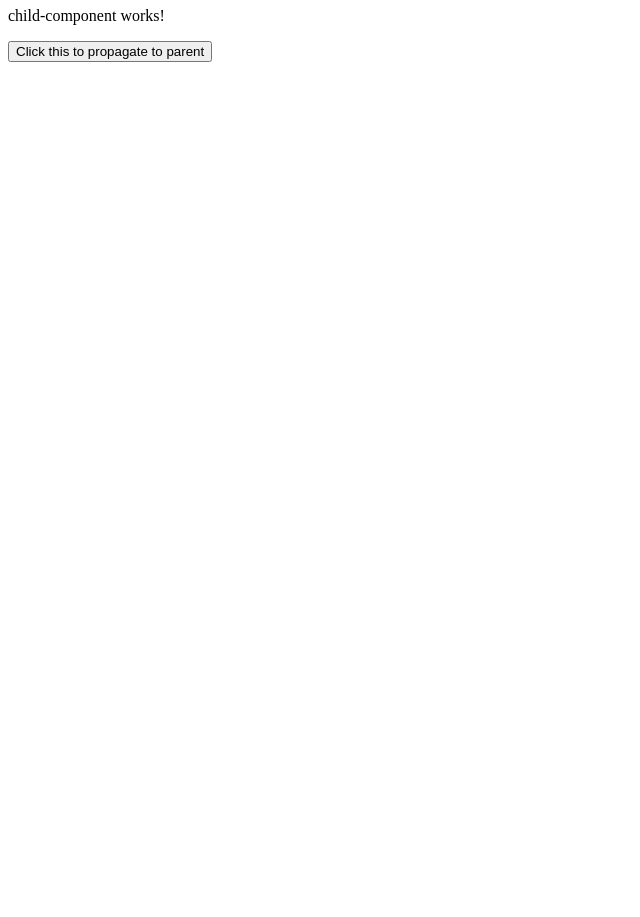
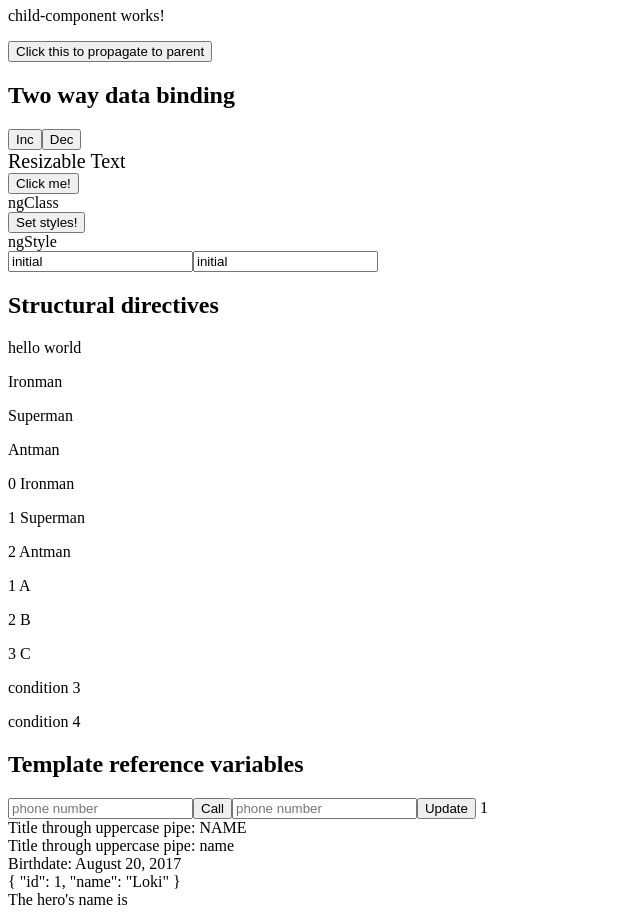
Before and after one commit to pramod-kumar-para/Angular4-Examples, an Angular app in the folder template-and-databinding/: page / in a window 1280 px wide. Shown: the part 2120-3037 px from the top of the page, without its empty margins (0-640 px from the left). Before the commit the page ends 2190 px from the top, so only its background shows below. Built offline with nearby package versions, Linux system fonts and the light colour scheme.

Commit message:
Input, Output, Template Expression Operators example added

```diff
--- a/template-and-databinding/package.json
+++ b/template-and-databinding/package.json
@@ -8,7 +8,8 @@
     "build": "ng build",
     "test": "ng test",
     "lint": "ng lint",
-    "e2e": "ng e2e"
+    "e2e": "ng e2e",
+    "compodoc": "./node_modules/.bin/compodoc -p src/tsconfig.app.json"
   },
   "private": true,
   "dependencies": {
--- a/template-and-databinding/src/app/app.component.html
+++ b/template-and-databinding/src/app/app.component.html
@@ -30,8 +30,8 @@ to a string -->
   Show
 </p>
 <p *ngIf="!show">
-    Hide
-  </p>
+  Hide
+</p>
 
 
 
--- a/template-and-databinding/src/app/app.module.ts
+++ b/template-and-databinding/src/app/app.module.ts
@@ -5,13 +5,17 @@ import { FormsModule } from '@angular/forms';
 import { AppComponent } from './app.component';
 import { TemplateSyntaxComponent } from './template-syntax/template-syntax.component';
 import { ChildComponentComponent } from './child-component/child-component.component';
+import { TwoWayDataBindComponent } from './two-way-data-bind/two-way-data-bind.component';
+import { InputOutputComponent } from './input-output/input-output.component';
 
 
 @NgModule({
   declarations: [
     AppComponent,
     TemplateSyntaxComponent,
-    ChildComponentComponent
+    ChildComponentComponent,
+    TwoWayDataBindComponent,
+    InputOutputComponent
   ],
   imports: [
     BrowserModule,
--- /dev/null
+++ b/template-and-databinding/src/app/input-output/input-output.component.html
@@ -0,0 +1 @@
+<button on-click="propogateChange()">Update</button>
--- /dev/null
+++ b/template-and-databinding/src/app/input-output/input-output.component.ts
@@ -0,0 +1,39 @@
+import { Component, OnInit, Input, Output, EventEmitter } from '@angular/core';
+import { Hero } from '../hero';
+
+@Component({
+  selector: 'app-input-output',
+  templateUrl: './input-output.component.html',
+  styleUrls: ['./input-output.component.css']
+})
+export class InputOutputComponent implements OnInit {
+
+
+  // You can specify an input/output property either with a decorator or in a metadata array. Don't do both!
+  // @Component({
+  //   inputs: ['hero'],
+  //   outputs: ['deleteRequest'],
+  // })
+  @Input() hero: Hero;
+
+  // You can specify the alias for the property name by passing it into the input/output decorator like this
+  // @Output('myClick') propogateRequest = new EventEmitter<Hero>();
+  // myClick is the alias.
+  // @Directive({
+  //   outputs: ['clicks:myClick']  // propertyName:alias
+  // })
+  @Output() propogateRequest = new EventEmitter<Hero>();
+
+  constructor() { }
+
+  ngOnInit() {
+  }
+
+  propogateChange() {
+    this.propogateRequest.emit({
+      id: 2,
+      name: 'Hulk'
+    });
+  }
+
+}
--- a/template-and-databinding/src/app/template-syntax/template-syntax.component.css
+++ b/template-and-databinding/src/app/template-syntax/template-syntax.component.css
@@ -5,3 +5,7 @@
 .isActive{
   color:red;
 }
+
+.big{
+  font-size:40px;
+}
--- a/template-and-databinding/src/app/template-syntax/template-syntax.component.html
+++ b/template-and-databinding/src/app/template-syntax/template-syntax.component.html
@@ -134,12 +134,11 @@ and a quoted template statement on the right. -->
 <!-- click is the target event -->
 <!-- Element events may be the more common targets, but Angular looks first to see if the
  name matches an event property of a known directive, -->
-<button (myClick)="toggleButton=$event" >Toggle Button 2</button>
+<button (myClick)="toggleButton=$event">Toggle Button 2</button>
 <!-- In an event binding sets up an event handler for the target event -->
 <!-- The shape of the event object is determiend by the type of the target event -->
 <!-- If the target event is a native DOM, $event is the DOMEventObject -->
-<input [value]="myString" (input)="myString = $event.target.value" />
-{{myString}}
+<input [value]="myString" (input)="myString = $event.target.value" /> {{myString}}
 
 <!-- Custom Events with eventEmitter -->
 <!-- Directives raise custom events with eventemitter -->
@@ -147,3 +146,128 @@ and a quoted template statement on the right. -->
 <!-- use @Output to the eventEmitter created in the child component -->
 <app-child-component (propogateRequestToParent)="receivedEvent($event)"></app-child-component>
 {{valueEmitted}}
+
+
+<h2> Two way data binding </h2>
+<!-- [()] use banana in the box for 2 way data binding -->
+<app-two-way-data-bind [(size)]="fontSizePx" (resizeBy)="fontSizePx = $event"></app-two-way-data-bind>
+<div [style.font-size.px]="fontSizePx">Resizable Text</div>
+
+
+<!-- Attribute directives listen to and modify the behavior of other
+  HTML elements, attributes, properties and components -->
+
+<!-- To add or remove many CSS classes at the same time , use ngClass -->
+<button on-click="setClasses()">Click me!</button>
+<div [ngClass]="currentClasses">
+  ngClass
+</div>
+
+<!-- To set many inline styles at the same time, the NgStyle directive may be the better choice. -->
+<button on-click="setStyles()">Set styles!</button>
+<div [ngStyle]="currentStyles">
+  ngStyle
+</div>
+
+<!-- Before using the ngModel directive in a two-way data binding,
+you must import the FormsModule and add it to the NgModule's imports list -->
+<input [(ngModel)]="myName" (ngModelChange)="changeDetected()">
+
+<!-- detecting ngModel Change with ngModelChange-->
+<!-- ngModelChange detects only change on elements value-->
+<input [(ngModel)]="myName">
+
+<h2> Structural directives </h2>
+<!-- Dont forget asterisk infront of ngIf -->
+<span *ngIf="false"> hello world </span>
+<span *ngIf="true"> hello world </span>
+<!-- when ngIf is set false for a component, angular removes the component and its descendants from the DOM -->
+<!-- ngIf directive is often used to safe guard against null -->
+
+
+<!-- ngFor is a repeater directive -->
+<!-- the string assigned to ngFor is not a template expression, but its a micro syntax -->
+<!-- Angular translates this instruction into a <ng-template> around the host element,
+then uses this template repeatedly to create a new set of elements and bindings for each hero in the list. -->
+
+<p *ngFor="let hero of heroes">{{hero}}</p>
+<!-- In the above ngFor hero is called template input variable -->
+
+<!-- ngFor with index -->
+<!-- The index property of the NgFor directive context returns
+the zero-based index of the item in each iteration. -->
+<p *ngFor="let hero of heroes; let i = index">{{i+"    "+hero}}</p>
+
+<!-- To avoid a churn of repitions use trackBy -->
+<p *ngFor="let hero of heroesObj; trackBy: trackByHeroes">
+  {{hero.id}} {{hero.name}}
+</p>
+
+<!-- NgSwitch is like the JavaScript switch statement.
+It can display one element from among several possible elements, based on a switch condition.  -->
+<!-- NgSwitch is actually a set of three, cooperating directives: NgSwitch, NgSwitchCase, and NgSwitchDefault -->
+<div [ngSwitch]="myCase">
+  <p *ngSwitchCase="1">condition 1</p>
+  <p *ngSwitchCase="2">condition 2</p>
+  <p *ngSwitchCase="3">condition 3</p>
+  <p *ngSwitchCase="4">condition 4</p>
+</div>
+
+<!-- NgSwitchCase adds its element to the DOM when its bound value equals the switch value.
+NgSwitchDefault adds its element to the DOM when there is no selected NgSwitchCase. -->
+
+
+<div [ngSwitch]="myCase">
+    <p *ngSwitchCase="1">condition 1</p>
+    <p *ngSwitchCase="2">condition 2</p>
+    <p *ngSwitchDefault>condition 4</p>
+  </div>
+
+
+<h2> Template reference variables</h2>
+<!-- A template reference variable is often a reference to a DOM element within a template.
+It can also be a reference to an Angular component or directive or a web component. -->
+<!-- But a directive can change that behavior and set the value to something else, such as itself. -->
+<input #phone placeholder="phone number">
+
+<button (click)="callPhone(phone.value)">Call</button>
+<!-- A template reference variable (#phone) is not the same as a template input variable (let hero) -->
+<!-- The scope of a reference variable is the entire template.  -->
+<!-- You can use the ref- prefix alternative to # -->
+<input ref-phonenumber placeholder="phone number">
+
+<!-- Remeber all components are directives -->
+
+<!-- Input and Output -->
+<app-input-output [hero]="heroObj" (propogateRequest)="heroObj = $event"></app-input-output>
+{{heroObj.id}}
+
+
+<!-- Template expression operators -->
+<!-- The pipe operator ( | )
+The result of an expression might require some transformation before you're ready to use it in a binding.  -->
+<div>Title through uppercase pipe: {{'name' | uppercase}}</div>
+
+<!-- You can chain expressions through multiple pipes: -->
+
+<div>Title through uppercase pipe: {{'name' | uppercase | lowercase}}</div>
+
+<!-- And you can also apply parameters to a pipe: -->
+<div>Birthdate: {{dateObj| date:'longDate'}}</div>
+
+<!-- The json pipe is particularly helpful for debugging bindings: -->
+{{heroObj | json}}
+
+<!-- The safe navigation operator ( ?. ) and null property paths -->
+<!-- The Angular safe navigation operator (?.) is a fluent and convenient way to guard
+against null and undefined values in property paths. -->
+{{sampleObj?.value}}
+<!-- It works perfectly with long property paths such as a?.b?.c?.d. -->
+
+<!--No hero, no text -->
+<div *ngIf="hero">
+    The hero's name is {{hero!.name}}
+</div>
+
+<!-- When the Angular compiler turns your template into TypeScript code, it prevents TypeScript from reporting
+that hero.name might be null or undefined. -->
--- a/template-and-databinding/src/app/template-syntax/template-syntax.component.ts
+++ b/template-and-databinding/src/app/template-syntax/template-syntax.component.ts
@@ -22,7 +22,21 @@ export class TemplateSyntaxComponent implements OnInit {
   evilTitle: string;
   isButtonClicked: boolean;
   myClasses: string;
+  fontSizePx: number;
+  currentClasses: Object;
+  currentStyles: Object;
+  heroes: string[];
+  myCase: number;
+  heroObj: Hero;
+  dateObj: Object;
   constructor() {
+    this.dateObj = new Date();
+    this.heroObj = {
+      id: 1,
+      name: 'Loki'
+    };
+    this.myCase = 3;
+    this.heroes = ['Ironman', 'Superman', 'Antman'];
     this.isButtonClicked = false;
     this.title = 'Title';
     this.isUnchanged = true;
@@ -35,10 +49,17 @@ export class TemplateSyntaxComponent implements OnInit {
       new Hero(2, 'B'),
       new Hero(3, 'C')
     ];
+    this.fontSizePx = 20;
     this.classes = 'red';
     this.heroInput = 'name';
     this.heroImageUrl = 'sample';
     this.myClasses = '';
+    this.currentClasses = {};
+    this.currentStyles = {};
+  }
+
+  trackByHeroes(index: number, hero: Hero) {
+    return hero.id;
   }
 
   setHero1 = function () {
@@ -70,6 +91,29 @@ export class TemplateSyntaxComponent implements OnInit {
     this.valueEmitted = event;
   }
 
+  setClasses() {
+    this.currentClasses = {
+      'red': true,
+      'big': true,
+      'bg': false
+    };
+  }
+
+  setStyles() {
+    this.currentStyles = {
+      'font-size': '20px',
+      'color': 'green'
+    };
+  }
+
+  changeDetected() {
+    console.info(this.myName);
+  }
+
+  callPhone(value) {
+    console.info(value);
+  }
+
   ngOnInit() {
   }
 
--- /dev/null
+++ b/template-and-databinding/src/app/two-way-data-bind/two-way-data-bind.component.html
@@ -0,0 +1,4 @@
+<div>
+  <button (click)="inc()">Inc</button>
+  <button (click)="dec()">Dec</button>
+</div>
--- /dev/null
+++ b/template-and-databinding/src/app/two-way-data-bind/two-way-data-bind.component.ts
@@ -0,0 +1,26 @@
+import { Component, EventEmitter, Input, Output } from '@angular/core';
+
+@Component({
+  selector: 'app-two-way-data-bind',
+  templateUrl: './two-way-data-bind.component.html',
+  styleUrls: ['./two-way-data-bind.component.css']
+})
+export class TwoWayDataBindComponent {
+
+  @Input() size: number | string;
+  @Output() sizeChange = new EventEmitter<number>();
+  constructor() { }
+
+  inc() {
+    this.resizeBy(+1);
+  }
+
+  dec() {
+    this.resizeBy(-1);
+  }
+
+  resizeBy(delta: number) {
+    this.size = Math.min(40, Math.max(8, +this.size + delta));
+    this.sizeChange.emit(this.size);
+  }
+}
```
Also changed, not shown: template-and-databinding/src/app/input-output/input-output.component.css (added), template-and-databinding/src/app/two-way-data-bind/two-way-data-bind.component.css (added), 2 other files (tests, documents, lock files or other folders). Lines whose indentation alone changed are shown as unchanged.
